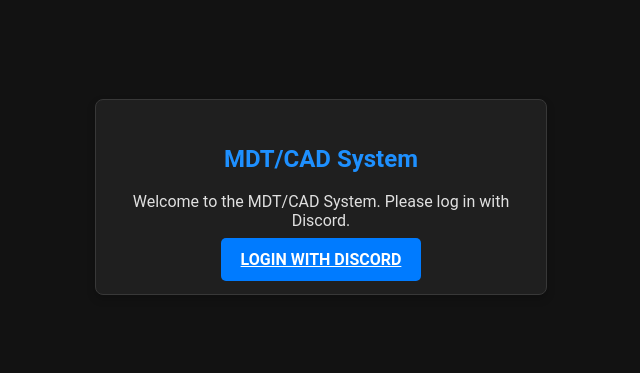
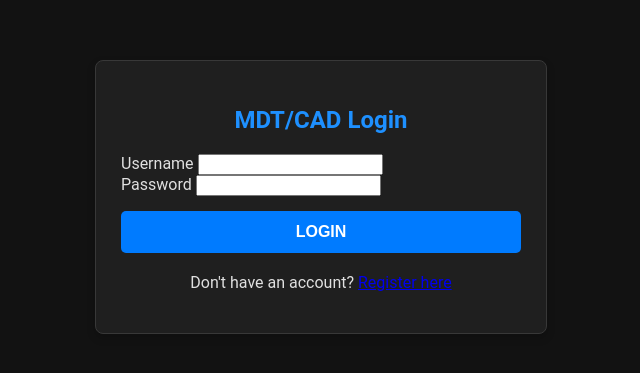
Before and after one commit to lyricalnovaa/ASRPCad, a website: page public/login.html in a window 1280 px wide. Shown: the part 203-576 px from the top of the page, without its empty margins (319-959 px from the left). Drawn offline with Linux system fonts and the light colour scheme.

Commit message:
Update login.html

```diff
--- a/public/login.html
+++ b/public/login.html
@@ -3,14 +3,25 @@
 <head>
     <meta charset="UTF-8">
     <meta name="viewport" content="width=device-width, initial-scale=1.0">
-    <title>MDT/CAD Login</title>
+    <title>AS:RP CAD Login</title>
     <link rel="stylesheet" href="css/style.css">
 </head>
 <body style="display: flex; justify-content: center; align-items: center; min-height: 100vh;">
-    <div class="card" style="width: 400px; text-align: center;">
-        <h2 style="color: var(--blue-highlight);">MDT/CAD System</h2>
-        <p style="margin-bottom: 20px;">Welcome to the MDT/CAD System. Please log in with Discord.</p>
-        <a href="/api/auth/discord" class="btn btn-primary">Login with Discord</a>
+    <div class="card" style="width: 400px;">
+        <h2 style="text-align: center; color: var(--blue-highlight);">MDT/CAD Login</h2>
+        <form id="login-form">
+            <div class="form-group">
+                <label for="username">Username</label>
+                <input type="text" id="username" name="username" required>
+            </div>
+            <div class="form-group">
+                <label for="password">Password</label>
+                <input type="password" id="password" name="password" required>
+            </div>
+            <button type="submit" class="btn btn-primary">Login</button>
+        </form>
+        <p style="text-align: center; margin-top: 20px;">Don't have an account? <a href="register.html">Register here</a></p>
     </div>
+    <script src="js/login.js"></script>
 </body>
 </html>
```
